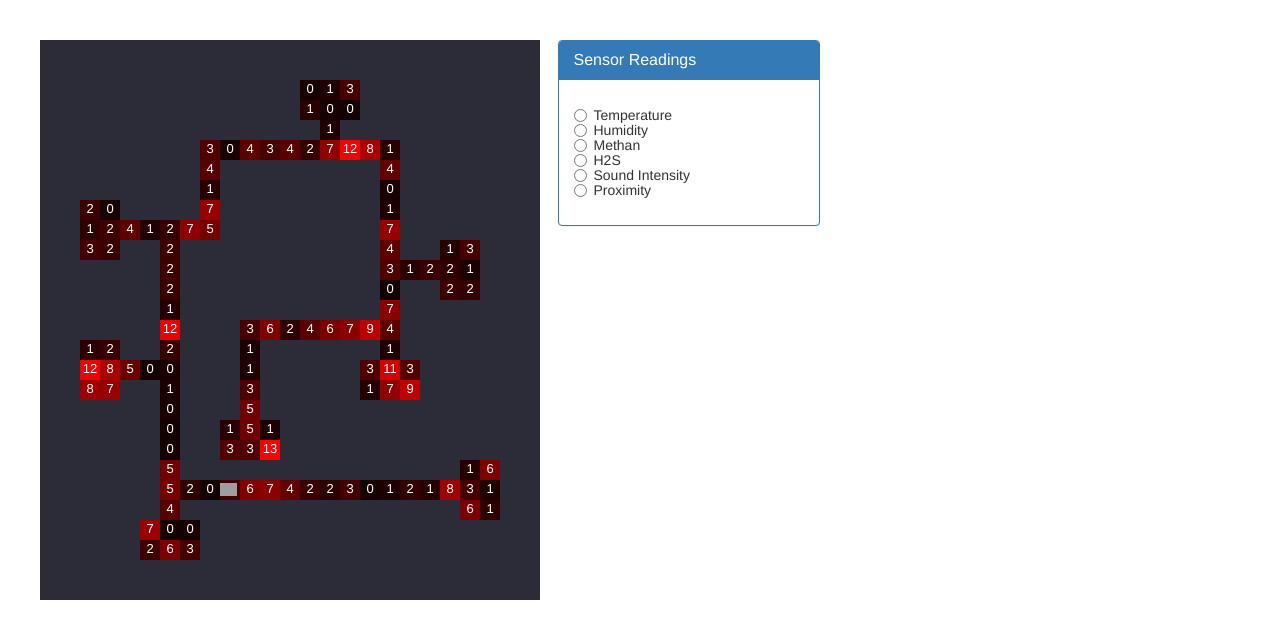
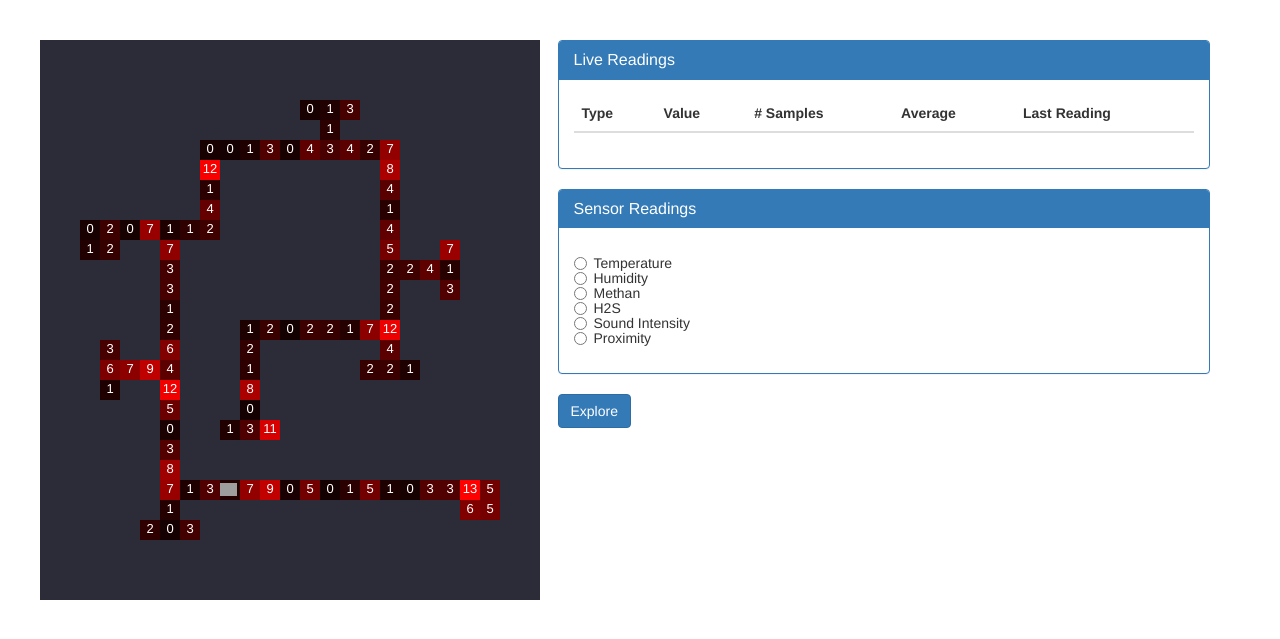
Before and after one commit to AhmedAtef07/SewageSwarm, a Flask app: page / in a window 1280 px wide. Shown: the top 639 px of the page. Run offline with Flask 2, Linux system fonts and the light colour scheme; lists and menus that the app fills with data are empty; some libraries are stand-ins or nearby versions; grey boxes are pictures that could not be loaded.

Commit message:
Analysis readings.

```diff
--- a/server.py
+++ b/server.py
@@ -3,7 +3,7 @@ from flask_socketio import SocketIO, emit
 import serial
 
 app = Flask(__name__, static_folder='assets')
-socketio = SocketIO(app)
+socketio = SocketIO(app, ping_timeout=5400)
 
 
 @app.route('/')
@@ -18,8 +18,12 @@ def test_message():
 
   ser = serial.Serial('/dev/ttyUSB0')
   while True:
-    reading = ser.readline()
-    emit('readings', reading)
+    try:
+      reading = ser.readline()
+      emit('readings', reading)
+    except Exception as e:
+      print '############## Some error happened but we suppressed it! ha!', e
+
 
 
 if __name__ == '__main__':
--- a/templates/index.html
+++ b/templates/index.html
@@ -23,6 +23,7 @@
   <script src="/assets/jquery.js"></script>
   <script src="/assets/socket.js"></script>
   <script src="/assets/vue.js"></script>
+  <script src="/assets/moment.js"></script>
 
   <script>
   var dx = [0, 0, 1, -1]
@@ -30,7 +31,7 @@
 
     $().ready(() => {
       // INIT VUE
-      var app = new Vue({
+      new Vue({
         el: '#el',
         data: {
           messages: [],
@@ -39,30 +40,30 @@
           grid: [
             "#########################",
             "#########################",
-            "#############...#########",
+            "#########################",
             "#############...#########",
             "##############.##########",
             "########..........#######",
             "########.########.#######",
             "########.########.#######",
-            "##..####.########.#######",
+            "########.########.#######",
             "##.......########.#######",
-            "##..##.##########.##..###",
-            "######.##########.....###",
-            "######.##########.##..###",
+            "##..##.##########.##.####",
+            "######.##########....####",
+            "######.##########.##.####",
             "######.##########.#######",
             "######.###........#######",
-            "##..##.###.######.#######",
-            "##.....###.#####...######",
-            "##..##.###.#####...######",
+            "###.##.###.######.#######",
+            "###....###.#####...######",
+            "###.##.###.##############",
             "######.###.##############",
             "######.##...#############",
-            "######.##...#############",
-            "######.##############..##",
+            "######.##################",
+            "######.##################",
             "######.................##",
             "######.##############..##",
             "#####...#################",
-            "#####...#################",
+            "#########################",
             "#########################",
             "#########################"
             // "###.#",
@@ -75,7 +76,19 @@
           robots: [
             { i: 22, k: 9 }
           ],
-          sensors: ['Temperature', 'Humidity', 'Methan', 'H2S', 'Sound Intensity', 'Proximity']
+          sensors: ['Temperature', 'Humidity', 'Methan', 'H2S', 'Sound Intensity', 'Proximity'],
+          path: [],
+          pathI: 0,
+          readings: {
+            "NEW USER CONNECTED": { value: '', lastUpdated: null, count: '', sum: '' },
+            "Humidity": { value: 0, lastUpdated: null, count: 0, sum: 0 },
+            "Temp": { value: 0, lastUpdated: null, count: 0, sum: 0 },
+            "Smoke": { value: 0, lastUpdated: null, count: 0, sum: 0 },
+            "Carbon Monoxide": { value: 0, lastUpdated: null, count: 0, sum: 0 },
+            "Object Detection": { value: 0, lastUpdated: null, count: 0, sum: 0 },
+            "Sound": { value: 0, lastUpdated: null, count: 0, sum: 0 }
+          },
+          timerCurrentTime: Date.now()
         },
         computed: {
           movingRobot () {
@@ -181,15 +194,18 @@
 
             return diffFromMin / range
           },
-          dfs(x, y, vis) {
-            vis[x][y] = true
+          dfs (x, y, vis) {
+            if(vis[x][y] >= 1) return
+            vis[x][y]++
+            // if (this.path.length > 1000) return
+
             for(var i = 0; i < 4; i++){
-              var u = x + dx[i];
-              var v = y + dy[i];
-              if (isValidMovingCell(u, v)) {
-                this.movingRobot.i += dx[i]
-                this.movingRobot.k += dy[i]
-                setTimeout((u, v, vis) => this.dfs(u,v,vis) , 500)
+              if (this.isValidMovingCell(x + dx[i], y + dy[i])) {
+                // this.movingRobot.i += dx[i]
+                // this.movingRobot.k += dy[i]
+                this.path.push([x, y])
+                this.dfs(x + dx[i], y + dy[i], vis)
+                this.path.push([x, y])
                 // this.movingRobot.i-= dx[i]
                 // this.movingRobot.k-= dy[i]
               }
@@ -200,48 +216,77 @@
           },
           dfsAfterTime () {
 
+          },
+          getElapsedTime (time) {
+            return window.moment(time).diff(window.moment())
+          },
+          moveRobotToTheNextCell (i) {
+            this.movingRobot.i = this.path[i][0]
+            this.movingRobot.k = this.path[i][1]
+            setTimeout(() => {
+              this.moveRobotToTheNextCell(i + 1)
+            }, 150);
           }
         },
         created () {
           this.randomizeReading()
 
-          // for(var i= 0; i< this.grid.length; i++){
-            // console.log(this.grid[i])
-          // }
+          var vis = [];
+          for(var i= 0; i< this.grid.length; i++){
+            var tmp= [];
+            for(var j= 0; j< this.grid[0].length; j++){
+              tmp.push(0);
+            }
+            vis.push(tmp);
+          }
 
-          // for(var i= 0; i< this.grid.length; i++){
-            // console.log(this.generated[i])
-          // }
+          this.dfs(this.movingRobot.i, this.movingRobot.k, vis)
 
-          // var socket = io.connect(location.protocol + '//' + document.domain + ':' + location.port);
+          var socket = io.connect(location.protocol + '//' + document.domain + ':' + location.port);
 
-          // socket.emit('new-connection')
-          // socket.on('readings', (data) => {
-          //   console.log(data)
-          //   this.messages.push(data)
-          // });
+          socket.emit('new-connection')
+          socket.on('readings', (data) => {
+            console.log(data)
+            this.messages.push(data)
 
-          // var ping_pong_times = [];
-          // var start_time;
-          // window.setInterval(function() {
-          //   start_time = (new Date).getTime();
-          //   socket.emit('my_ping');
-          // }, 1000);
-          // socket.on('my_pong', function() {
-          //   var latency = (new Date).getTime() - start_time;
-          //   ping_pong_times.push(latency);
-          //   console.log(latency)
-          //   ping_pong_times = ping_pong_times.slice(-30); // keep last 30 samples
-          //   var sum = 0;
-          //   for (var i = 0; i < ping_pong_times.length; i++)
-          //       sum += ping_pong_times[i];
-          //   $('#ping-pong').text(Math.round(10 * sum / ping_pong_times.length) / 10);
-          // });
+            var dataSplitted = data.split(":")
+            var key = dataSplitted[0]
+            var value = Number(dataSplitted[1])
+
+            console.log(key, value)
+            if (this.readings.hasOwnProperty(key)) {
+              this.readings[key].value = value
+              this.readings[key].lastUpdated = Date.now()
+              this.readings[key].count++
+              this.readings[key].sum += value
+            }
+
+          });
+
+          var ping_pong_times = [];
+          var start_time;
+          window.setInterval(function() {
+            start_time = (new Date).getTime();
+            socket.emit('my_ping');
+          }, 1000);
+          socket.on('my_pong', function() {
+            var latency = (new Date).getTime() - start_time;
+            ping_pong_times.push(latency);
+            console.log(latency)
+            ping_pong_times = ping_pong_times.slice(-30); // keep last 30 samples
+            var sum = 0;
+            for (var i = 0; i < ping_pong_times.length; i++)
+                sum += ping_pong_times[i];
+            $('#ping-pong').text(Math.round(10 * sum / ping_pong_times.length) / 10);
+          });
         },
         mounted () {
           window.addEventListener('keydown', event => {
             this.keyDown(event)
           })
+          setInterval(() => {
+            this.timerCurrentTime = Date.now()
+          }, 200)
         }
       })
     });
@@ -272,7 +317,43 @@
             </div>
           </div>
         </div>
-        <div class="col-xs-3">
+        <div class="col-xs-7">
+          <div class="row">
+            <div class="col-xs-12">
+
+              <div class="panel panel-primary">
+                <div class="panel-heading">
+                  <h3 class="panel-title">Live Readings</h3>
+                </div>
+                <div class="panel-body">
+                  <table class="table table-hover">
+                    <thead>
+                      <tr>
+                        <th>Type</th>
+                        <th>Value</th>
+                        <th># Samples</th>
+                        <th>Average</th>
+                        <th>Last Reading</th>
+                      </tr>
+                    </thead>
+                    <tbody>
+                      <tr v-for="(reading, readingKey) in readings" v-if="reading.lastUpdated">
+                        <td>{{ readingKey }}</td>
+                        <td>{{ reading.value }}</td>
+                        <td>{{ reading.count }}</td>
+                        <td>{{ (reading.sum / reading.count).toFixed(2) }}</td>
+                        <td>{{ Math.max(timerCurrentTime - reading.lastUpdated, 0) / 1000 }} seconds ago</td>
+                      </tr>
+                    </tbody>
+                  </table>
+                </div>
+              </div>
+            </div>
+
+          </div>
+          <div class="row">
+            <div class="col-xs-12">
+
               <div class="panel panel-primary">
                 <div class="panel-heading">
                   <h3 class="panel-title">Sensor Readings</h3>
@@ -286,15 +367,18 @@
                 </div>
               </div>
               <!-- <button class="btn btn-primary" @click="randomizeReading()">Generate</button> -->
+              <button class="btn btn-primary" @click="moveRobotToTheNextCell(0)">Explore</button>
+            </div>
+          </div>
         </div>
       </div>
 
       <div class="row">
-        <ul>
+        <!-- <ul>
           <li v-for="(message, messageId) in messages">
             {{ message }}
           </li >
-        </ul>
+        </ul> -->
       </div>
     </div>
   {% endraw %}
```
Lines whose indentation alone changed are shown as unchanged.
